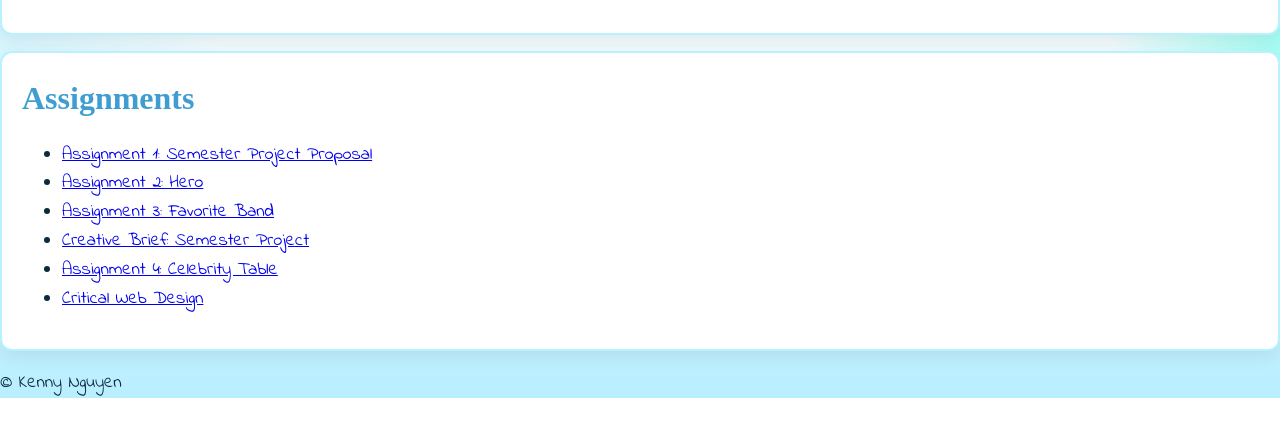
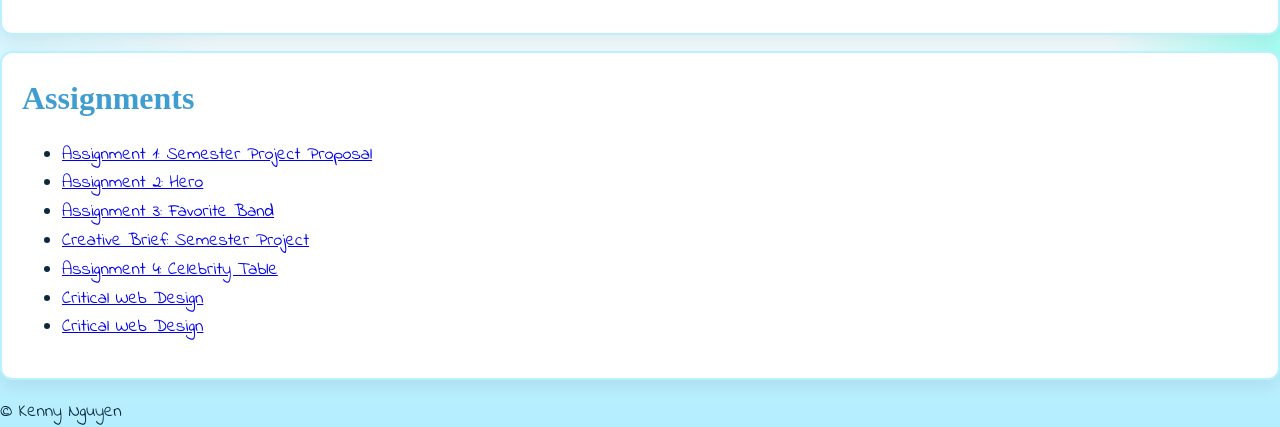
Before and after one commit to Kaehyuni/Internet-Studio-Kenny-501, a plain HTML site: page index.html in a window 1280 px wide. Shown: the part 2436-2863 px from the top of the page. Before the commit the page ends 2834 px from the top, so only its background shows below. Drawn offline with Linux system fonts and the light colour scheme; a web font is replaced by a local one.

Commit message:
Update index.html

```diff
--- a/index.html
+++ b/index.html
@@ -64,6 +64,8 @@ supportive classroom gives students the confidence to try new things and build s
         <li><a href="creative-brief/index.html" target="_blank">Creative Brief: Semester Project</a></li>
         <li><a href="asg4/index.html" target="_blank">Assignment 4: Celebrity Table</a></li>
         <li><a href="critical-webdesign/index.html" target="_blank">Critical Web Design</a></li>
+        <li><a href="asg5/dinner-invitation.html" target="_blank">Critical Web Design</a></li>
+
       </ul>
     </section>
   </main>
@@ -73,3 +75,5 @@ supportive classroom gives students the confidence to try new things and build s
       <p>© <span id="year"></span> Kenny Nguyen</p>
     </div>
   </footer>
+</body>
+</html>
```
Lines whose indentation alone changed are shown as unchanged.
